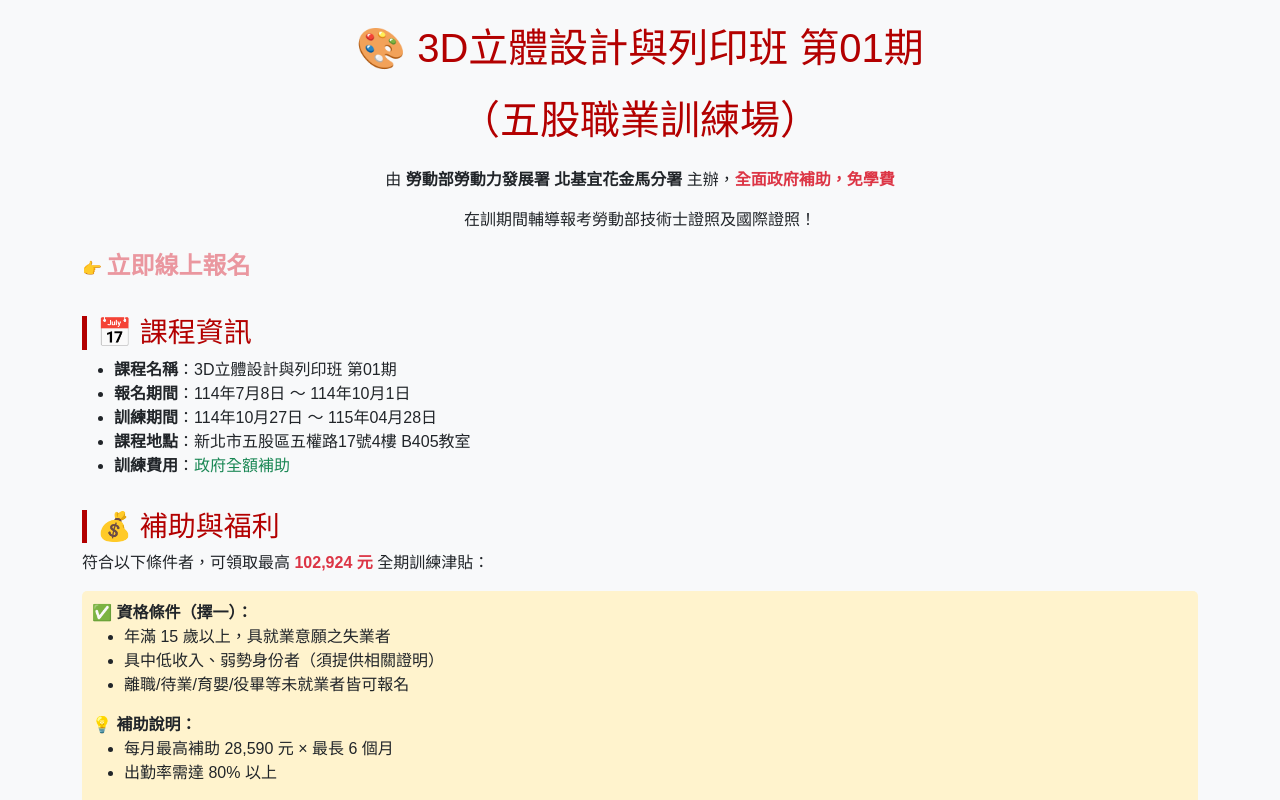
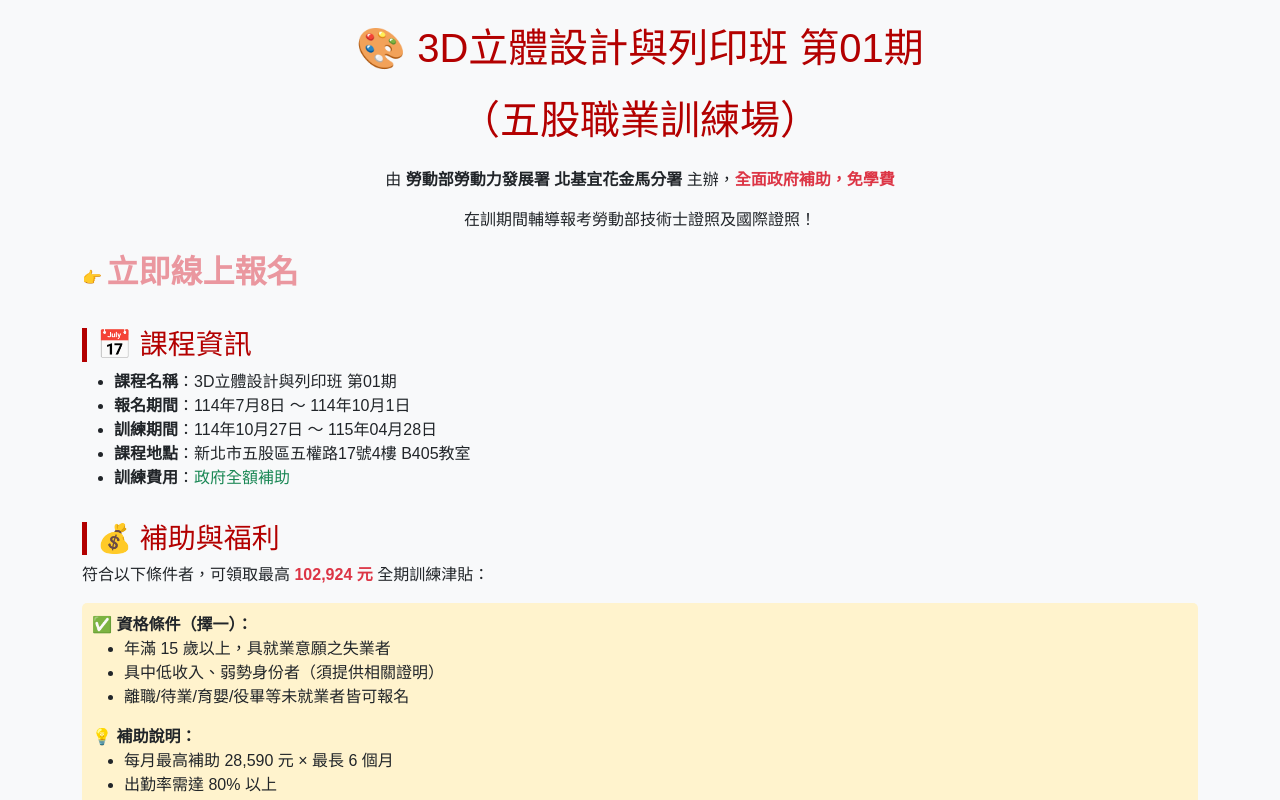
Before and after one commit to sungwen/vt.github.io, a plain HTML site: page main.html in a window 1280 px wide. Shown: the top 800 px of the page. Drawn offline with nearby package versions, Linux system fonts and the light colour scheme.

Commit message:
Update main.html
Signed-off-by: 王頌文 <67320043+sungwen@users.noreply.github.com>

```diff
--- a/main.html
+++ b/main.html
@@ -33,7 +33,7 @@
   <h1 class="text-center mb-4">（五股職業訓練場）</h1>
   <p class="text-center">由 <strong>勞動部勞動力發展署 北基宜花金馬分署</strong> 主辦，<span class="text-danger fw-bold">全面政府補助，免學費</span></p>
   <p class="text-center">在訓期間輔導報考勞動部技術士證照及國際證照！</p>
-  <p>👉 <a href="https://its.taiwanjobs.gov.tw/Course/Detail?ID=156244" class="blink-link fw-bold fs-4 text-danger">立即線上報名</a></p>
+  <p>👉 <a href="https://its.taiwanjobs.gov.tw/Course/Detail?ID=156244" class="blink-link fw-bold fs-2 text-danger">立即線上報名</a></p>
 
 
   <div class="section-title"><h3>📅 課程資訊</h3></div>
```
